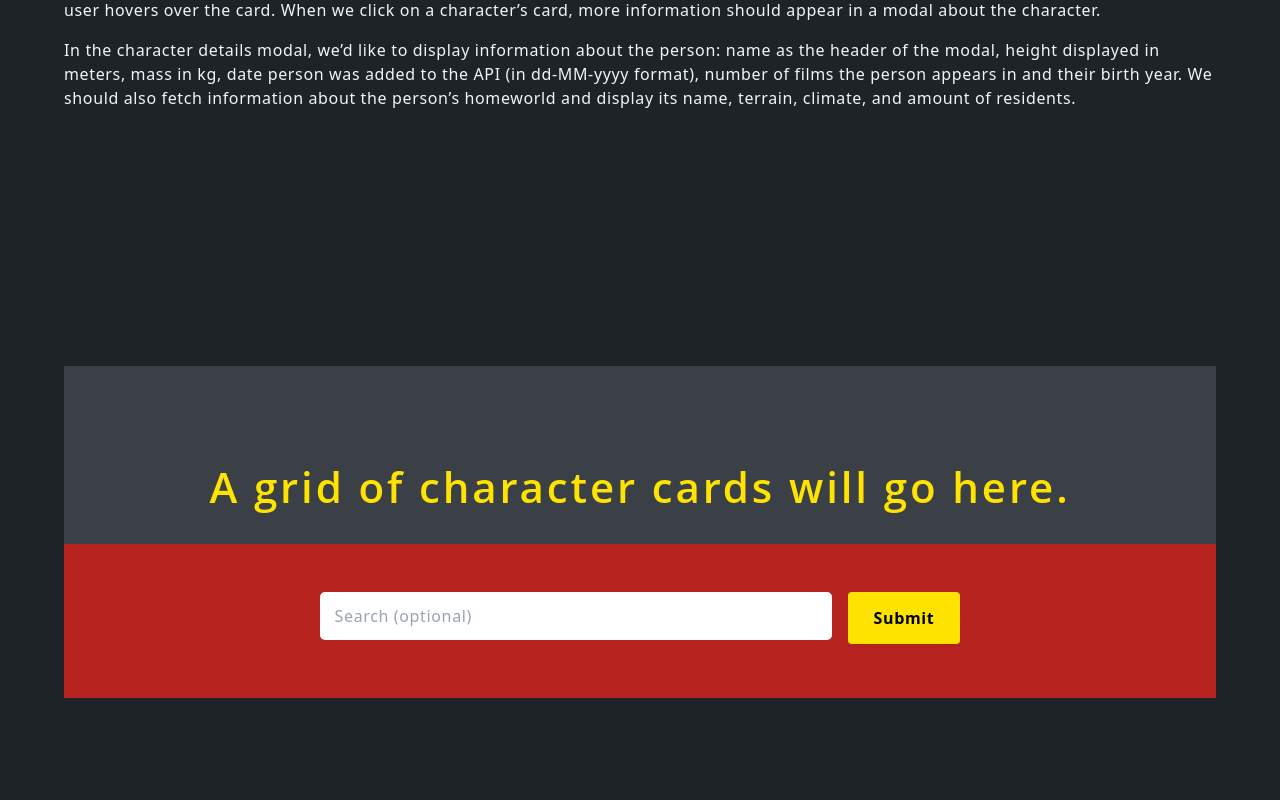
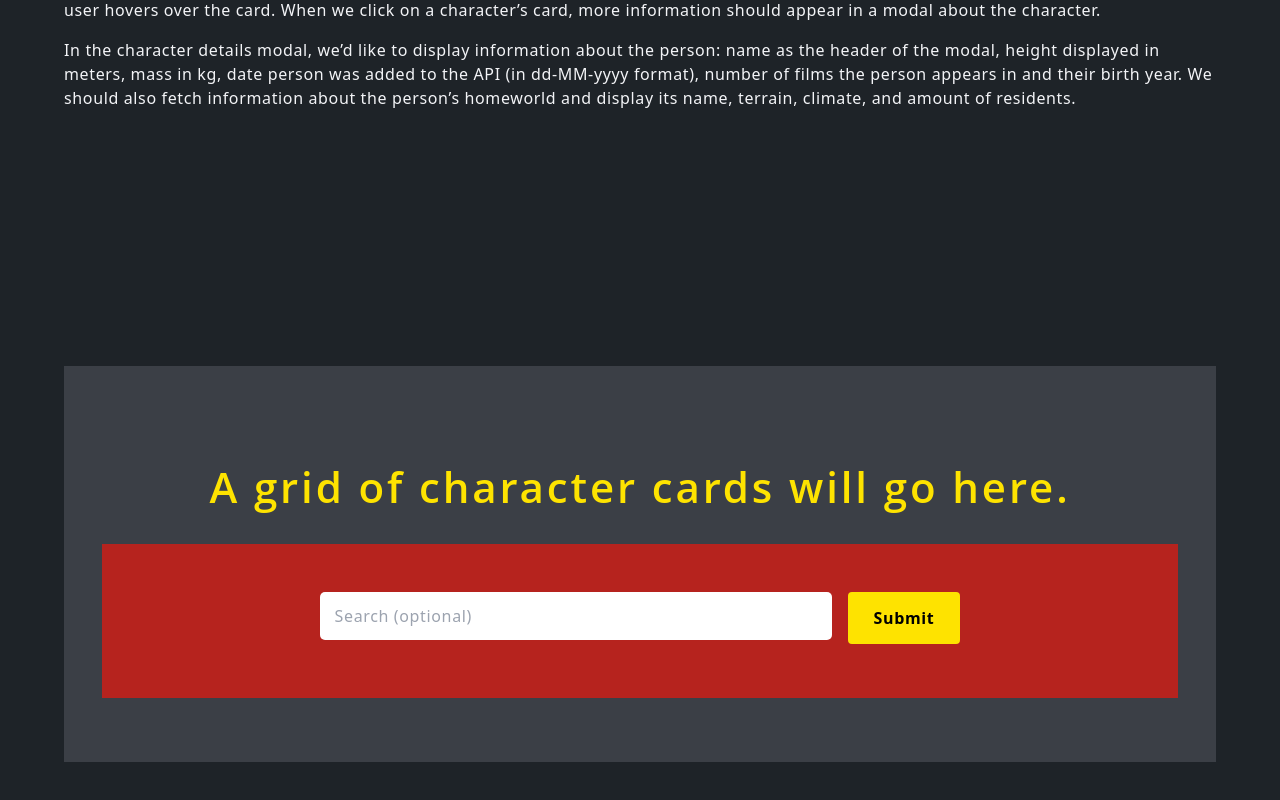
Before and after one commit to sofiamay/starwars-character-app, a React (Create React App) app: page / in a window 1280 px wide. Shown: the part 703-1503 px from the top of the page. Built offline with nearby package versions, Linux system fonts and the light colour scheme.

Commit message:
Style main section

```diff
--- a/src/App.scss
+++ b/src/App.scss
@@ -2,6 +2,7 @@
   padding-top: 0;
 }
 
-.App .main .main-heading {
-  // color: var(--accent-dark);
+.App .main .search-bar-wrapper {
+  margin-left: 3vw;
+  margin-right: 3vw;
 }
--- a/src/App.tsx
+++ b/src/App.tsx
@@ -26,7 +26,7 @@ function App() {
 
       <section className="main section">
         <div className="section-content">
-          <div className="content pt-16 bg-secondary-light flex flex-col">
+          <div className="content py-16 bg-secondary-light flex flex-col">
             <h3 className="main-heading text-center">A grid of character cards will go here.</h3>
             <div className="search-bar-wrapper">
               <SearchForm />
```
